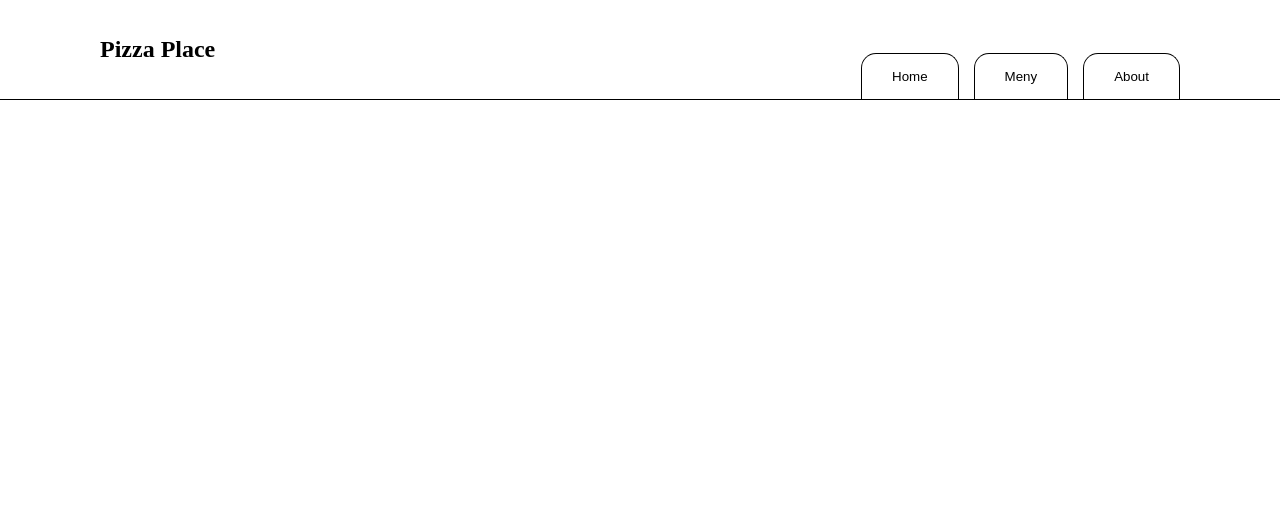
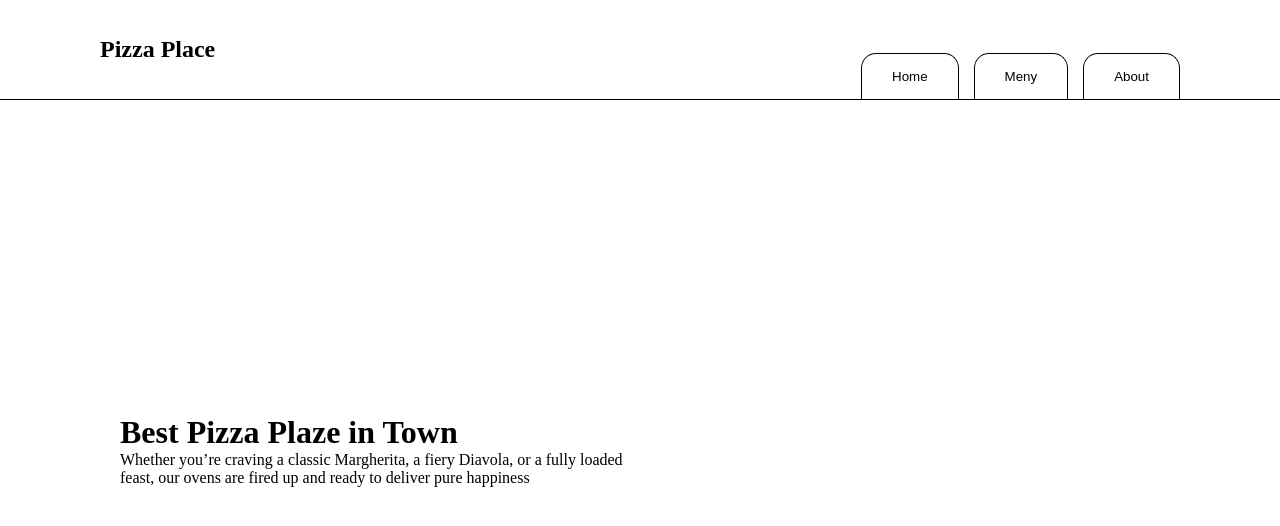
Before and after one commit to NomadicHippiee/restaurant-page, a website built with webpack: page src/template.html in a window 1280 px wide. Built offline with nearby package versions, Linux system fonts and the light colour scheme.

Commit message:
Frontpage load with JS

```diff
--- /dev/null
+++ b/pages/home.js
@@ -0,0 +1,18 @@
+export default function homePage() {
+  const contentDiv = document.querySelector("#content");
+  contentDiv.innerHTML = "";
+  const heroText = document.createElement("div");
+  const heroImg = document.createElement("div");
+  heroText.classList.add("hero-text");
+  heroImg.classList.add("hero-img");
+  const h1 = document.createElement("h1");
+  const p = document.createElement("p");
+
+  h1.innerHTML = "Best Pizza Plaze in Town";
+  p.innerHTML =
+    "Whether you’re craving a classic Margherita, a fiery Diavola, or a fully loaded feast, our ovens are fired up and ready to deliver pure happiness";
+  heroText.appendChild(h1);
+  heroText.appendChild(p);
+  contentDiv.appendChild(heroText);
+  contentDiv.appendChild(heroImg);
+}
--- a/src/index.js
+++ b/src/index.js
@@ -1 +1,4 @@
 import "./styles.css";
+import homePage from "../pages/home.js";
+
+homePage();
--- a/src/template.html
+++ b/src/template.html
@@ -1,8 +1,8 @@
 <!DOCTYPE html>
 <html lang="en">
   <head>
-    <meta charset="UTF-8">
-    <meta name="viewport" content="width=device-width, initial-scale=1.0">
+    <meta charset="UTF-8" />
+    <meta name="viewport" content="width=device-width, initial-scale=1.0" />
     <title>Restaurant Page</title>
   </head>
   <body>
@@ -16,4 +16,4 @@
     </header>
     <div id="content"></div>
   </body>
-</htm
+</html>
```
Also changed, not shown: pages/contact.js (added), pages/menu.js (added). Lines whose indentation alone changed are shown as unchanged.
